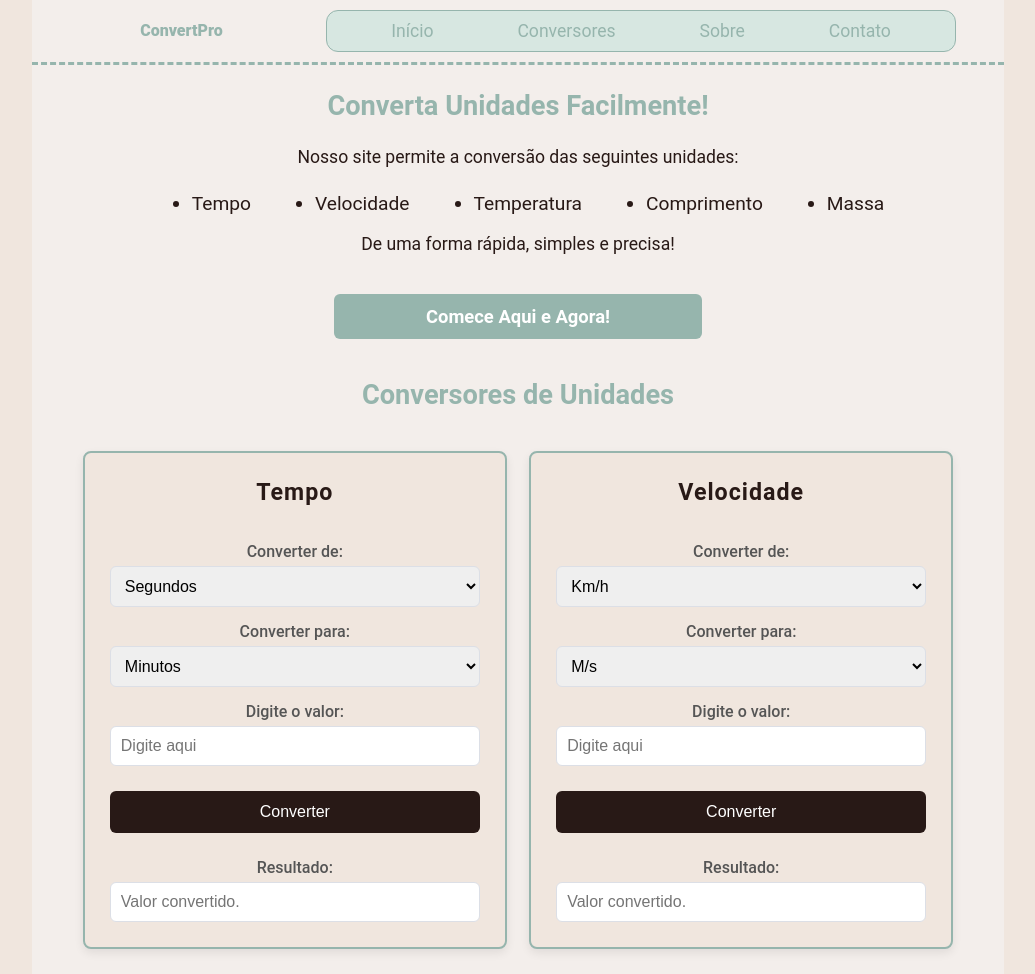
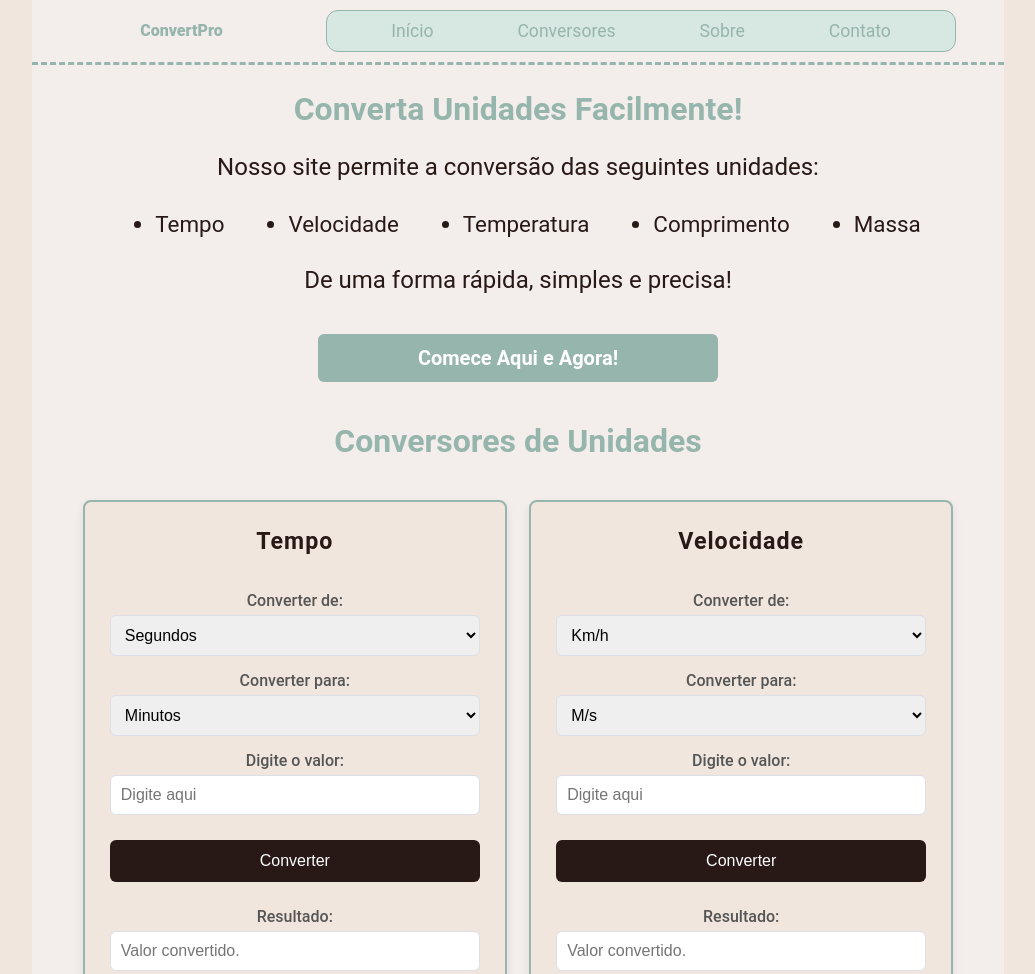
Before and after one commit to MelissaCamp/ConversorMedidas, a plain HTML site: page index.html in a window 1280 px wide. Shown: the top 974 px of the page, without its empty margins (122-1157 px from the left). Drawn offline with Linux system fonts and the light colour scheme.

Commit message:
Atualização CSS

```diff
--- a/index.html
+++ b/index.html
@@ -268,7 +268,7 @@
     </section>
   <footer class="footer">
     <div class="social">
-      <p>Nossos GitHub: <a href="https://github.com/GabrielF09">GabrielF09</a> | <a href="https://github.com/EcccoPaes25">Gustavo Paes</a> | <a href="https://github.com/Jehcsm">Jéssica Matos
+      <p>Nossos GitHub´s: <a href="https://github.com/GabrielF09">GabrielF09</a> | <a href="https://github.com/EcccoPaes25">Gustavo Paes</a> | <a href="https://github.com/Jehcsm">Jéssica Matos
       </a> | <a href="https://github.com/MelissaCamp">MelissaCamp</a></p>
       <p>&copy; 2025 ConvertPro | Todos os direitos reservados.</p>
     </div>
--- a/style.css
+++ b/style.css
@@ -18,12 +18,12 @@ body {
   text-align: center;
 }
 .site h2 {
-  font-size: 3.4vh;
+  font-size: 2rem;
   color: var(--terciaria-color);
   margin: 25px 0;
 }
 .site p {
-  font-size: 2.2vh;
+  font-size: 1.5rem;
   color: var(--texto-color);
 }
 .container {
@@ -126,12 +126,14 @@ header {
   margin-bottom: 25px;
 }
 .lista {
-  text-align: justify;
+  justify-content:space-between;
+  align-items: center;
+  text-align: center;
   display: flex;
   flex-wrap: wrap;
   gap: 5vw;
   color: var(--texto-color);
-  font-size: 1.2rem;
+  font-size: 1.4rem;
   transition: all .3s ease;
 }
 .lista a{
@@ -144,13 +146,16 @@ header {
 .lista li:hover{
   color: var(--terciaria-color);
 }
+.lista li{
+  margin: 5px 0;
+}
 .btn1 {
   display: block;
   margin: 0 auto;
   text-align: center;
   max-width: 20em;
   font-weight: 600;
-  font-size: 1.15rem;
+  font-size: 1.25rem;
   text-decoration: none;
   transition: all 0.3s ease;
   padding: 12px 0;
@@ -162,7 +167,7 @@ header {
 }
 .btn1:hover {
   background-color: var(--texto-color);
-  font-size: 1.17rem;
+  font-size: 1.30rem;
 }
 
 /* #endregion*/
```
